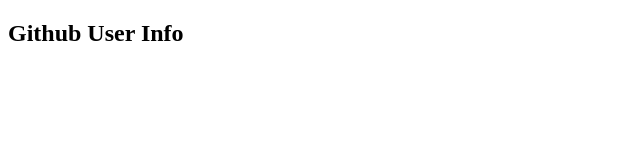
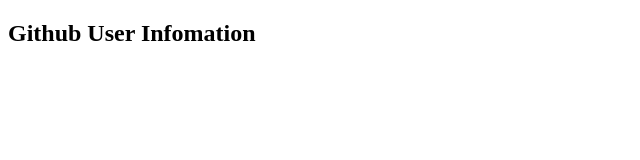
Before and after one commit to horsejiro/horsejiro-js-ajax-app-02, a plain HTML site: page ajaxapp/index.html in a window 1280 px wide. Shown: the whole page, without its empty margins (0-640 px from the left). Drawn offline with Linux system fonts and the light colour scheme.

Commit message:
Info To Infomation

```diff
--- a/ajaxapp/index.html
+++ b/ajaxapp/index.html
@@ -5,7 +5,7 @@
         <title>Ajax Example</title>
     </head>
     <body>
-        <h2>Github User Info</h2>
+        <h2>Github User Infomation</h2>
 
         <script src="index.js"></script>
     </body>
```
